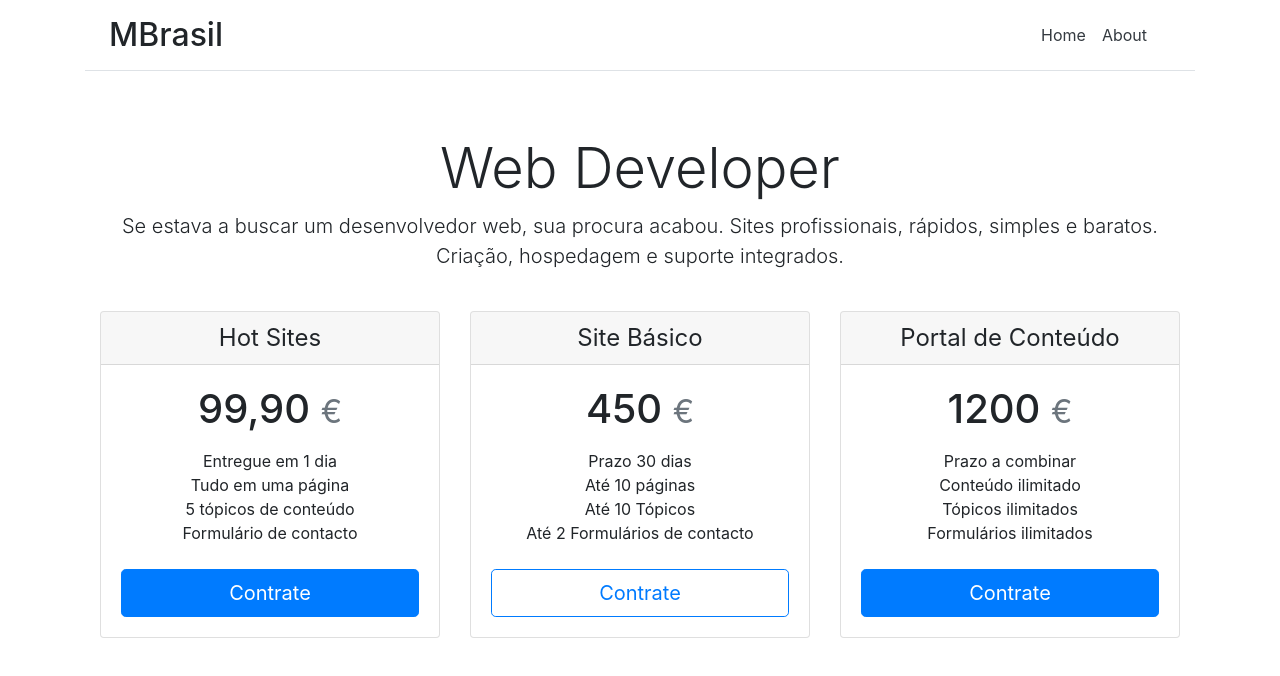
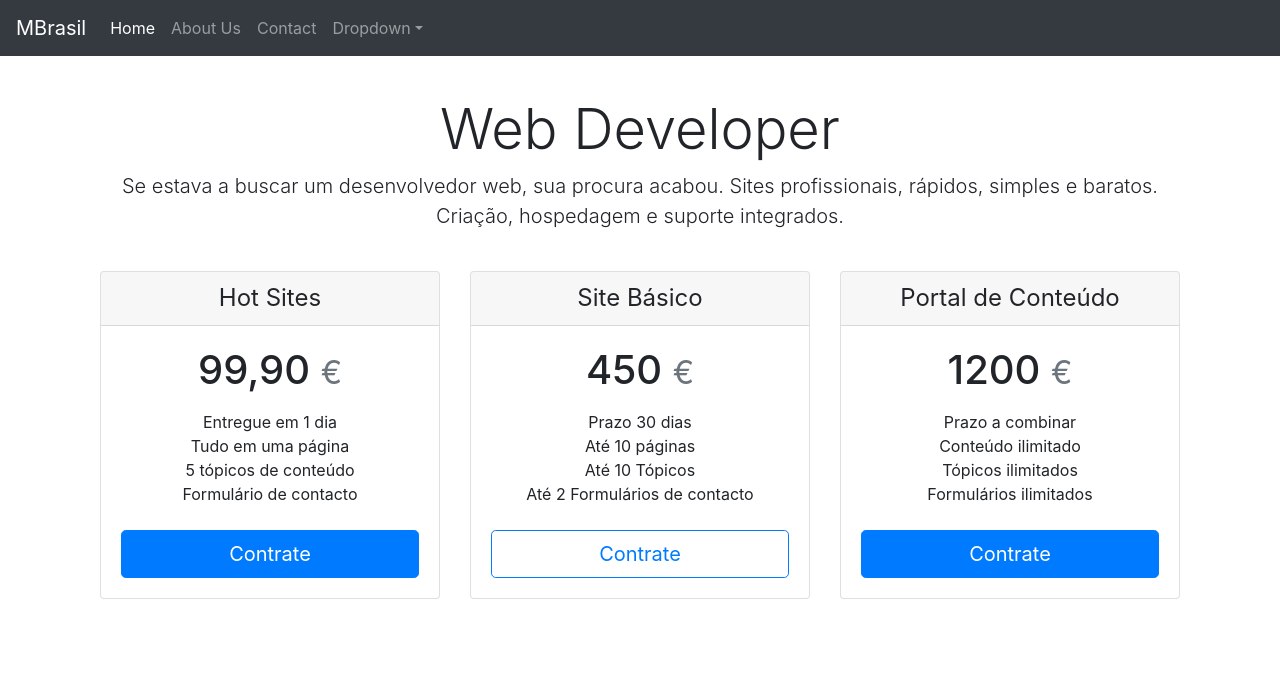
Before and after one commit to mbrasilce/mbrasil-site-nextjs, a Next.js app: page / in a window 1280 px wide. Shown: the top 676 px of the page. Built offline with nearby package versions, Linux system fonts and the light colour scheme.

Commit message:
Pagina about e contact, novo menu

```diff
--- a/components/Menu.js
+++ b/components/Menu.js
@@ -4,17 +4,54 @@ import Link from 'next/link';
 const Menu = () => {
     return (
         <div>
-            <div className="d-flex flex-column flex-md-row align-items-center p-3 px-md-4 mb-3 bg-white border-bottom box-shadow">
-                <h2 className="my-0 mr-md-auto logo_mbrasil">MBrasil</h2>
-                <nav className="my-2 my-md-0 mr-md-3">
-                    <Link href=".">
-                        <a className="p-2 text-dark" >Home</a>
-                    </Link>
-                    <Link href="about">
-                        <a className="p-2 text-dark">About</a>
-                    </Link>
-                </nav>
-            </div>
+            <nav className="navbar navbar-expand-md navbar-dark fixed-top bg-dark">
+                <Link href=".">
+                    <a className="navbar-brand logo_mbrasil">
+                        MBrasil
+                    </a>
+                </Link>
+
+                <button className="navbar-toggler" type="button" data-toggle="collapse" data-target="#navbarsExampleDefault" aria-controls="navbarsExampleDefault" aria-expanded="false" aria-label="Toggle navigation">
+                    <span className="navbar-toggler-icon"></span>
+                </button>
+
+                <div className="collapse navbar-collapse" id="navbarsExampleDefault">
+                    <ul className="navbar-nav mr-auto">
+                        <li className="nav-item active">
+                            <Link href=".">
+                                <a className="nav-link">
+                                    Home <span className="sr-only">(current)</span>
+                                </a>
+                            </Link>
+
+                        </li>
+                        <li className="nav-item">
+                            <Link href="about">
+                                <a className="nav-link">
+                                    About Us
+                                </a>
+                            </Link>
+
+                        </li>
+                        <li className="nav-item">
+                            <Link href="contact">
+                                <a className="nav-link">
+                                    Contact
+                                </a>
+                            </Link>
+
+                        </li>
+                        <li className="nav-item dropdown">
+                            <a className="nav-link dropdown-toggle" href="http://example.com" id="dropdown01" data-toggle="dropdown" aria-haspopup="true" aria-expanded="false">Dropdown</a>
+                            <div className="dropdown-menu" aria-labelledby="dropdown01">
+                                <a className="dropdown-item" href="#">Action</a>
+                                <a className="dropdown-item" href="#">Another action</a>
+                                <a className="dropdown-item" href="#">Something else here</a>
+                            </div>
+                        </li>
+                    </ul>
+                </div>
+            </nav>
         </div>
     )
 }
--- a/css/styles.css
+++ b/css/styles.css
@@ -1,6 +1,6 @@
 .logo_mbrasil {
     color: rgb(29, 29, 29);
     font-family: Arial Black, Arial, Helvetica, sans-serif;
-    letter-spacing: -7px;
-    font-size: 3em;
+    letter-spacing: -3px;
+    font-size: 1.5em !important;
 }
--- a/pages/index.js
+++ b/pages/index.js
@@ -5,7 +5,7 @@ import 'bootstrap/dist/css/bootstrap.min.css'
 function Home() {
     return (
 
-        <div className="container">
+        <div className="container mt-5">
             <Head>
                 <title>MBrasil - Desenvolvimento de Websites</title>
             </Head>
```
Also changed, not shown: pages/about.js (+10 -2 lines), pages/contact.js (added, +28 -0 lines).
